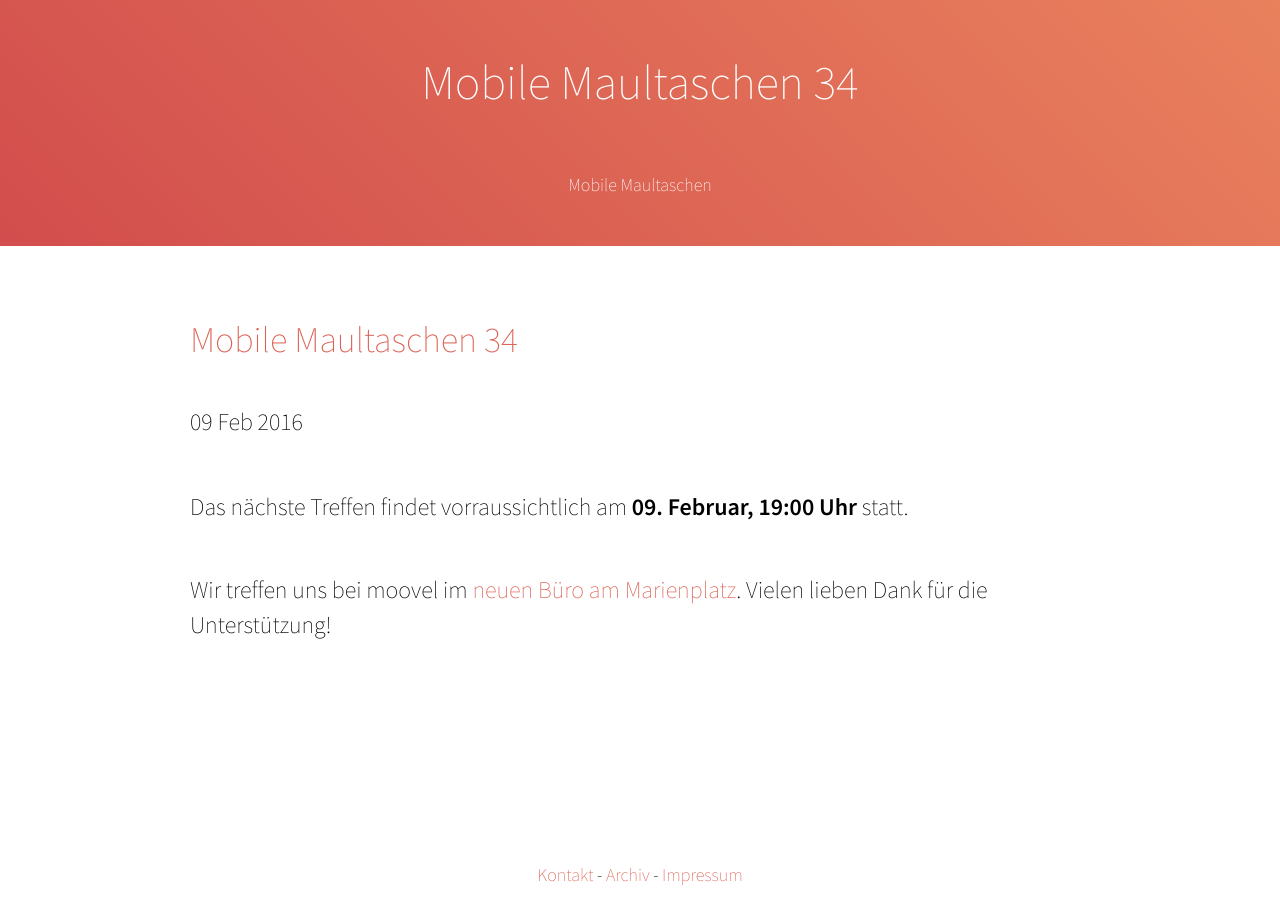
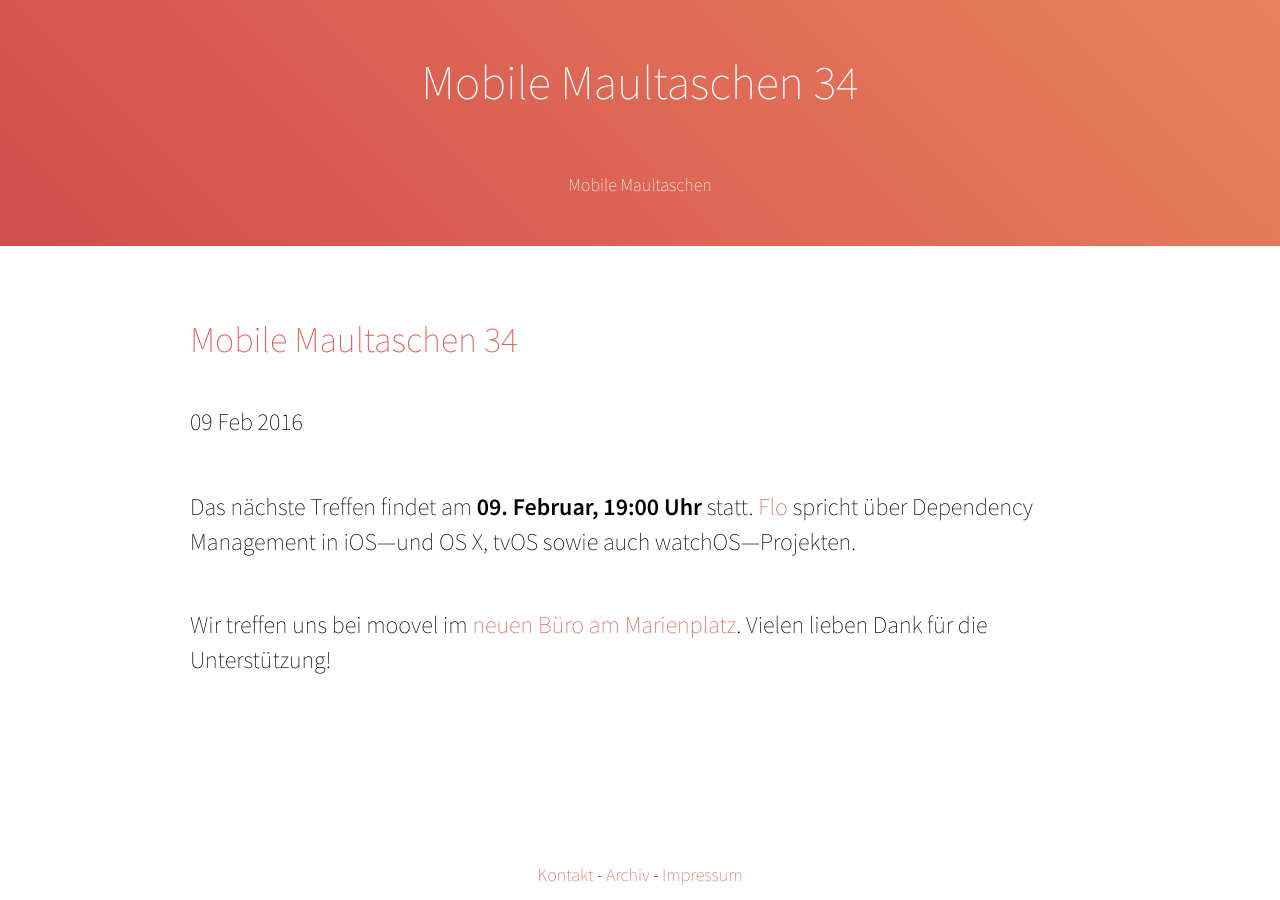
Before and after one commit to mobilemaultaschen/mobilemaultaschen.github.io, a Jekyll site: the page built from _posts/2016-02-09-maultaschen-34.md, in a window 1280 px wide. Built offline with Jekyll 4.4.1, drawn with Linux system fonts in a browser that asks for light colours; Markdown is read by kramdown in place of the engine named in the settings.

Commit message:
Update info for next week

```diff
--- a/_posts/2016-02-09-maultaschen-34.md
+++ b/_posts/2016-02-09-maultaschen-34.md
@@ -3,6 +3,7 @@ title: Mobile Maultaschen 34
 date: 2016-02-09
 layout: post
 ---
-Das nächste Treffen findet vorraussichtlich am **09. Februar, 19:00 Uhr** statt.
 
-Wir treffen uns bei moovel im [neuen Büro am Marienplatz](https://www.google.de/maps/place/moovel+GmbH/@48.7644413,9.1699898,17z/data=!4m6!1m3!3m2!1s0x0:0x34ad6a2099430e99!2smoovel+GmbH!3m1!1s0x0:0x34ad6a2099430e99). Vielen lieben Dank für die Unterstützung!
+Das nächste Treffen findet am **09. Februar, 19:00 Uhr** statt. [Flo](http://florianbuerger.com) spricht über Dependency Management in iOS—und OS X, tvOS sowie auch watchOS—Projekten.
+
+Wir treffen uns bei moovel im [neuen Büro am Marienplatz](https://www.google.de/maps/place/Hauptst%C3%A4tter+Str.+149,+70180+Stuttgart/@48.7644413,9.1677958,17z/data=!3m1!4b1!4m2!3m1!1s0x4799db510949fc7b:0xdb8ea86fe4718662?hl=en). Vielen lieben Dank für die Unterstützung!
```
